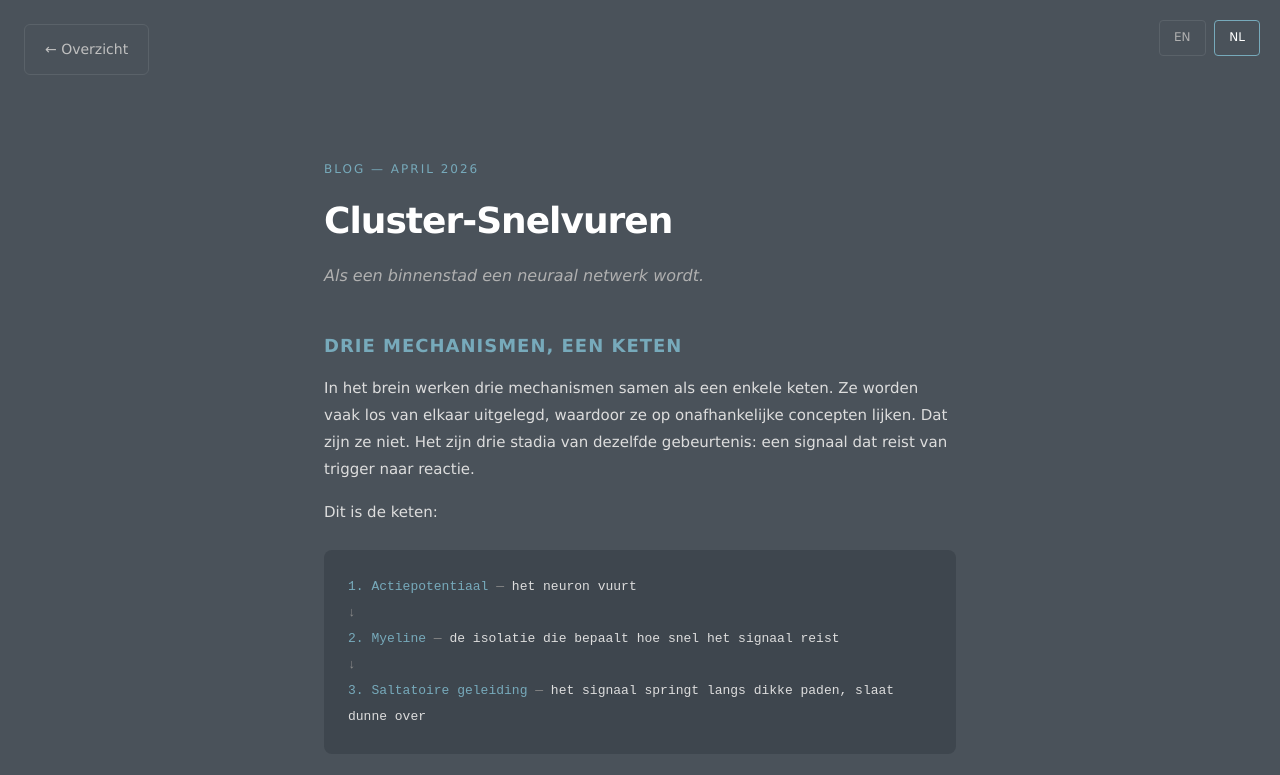
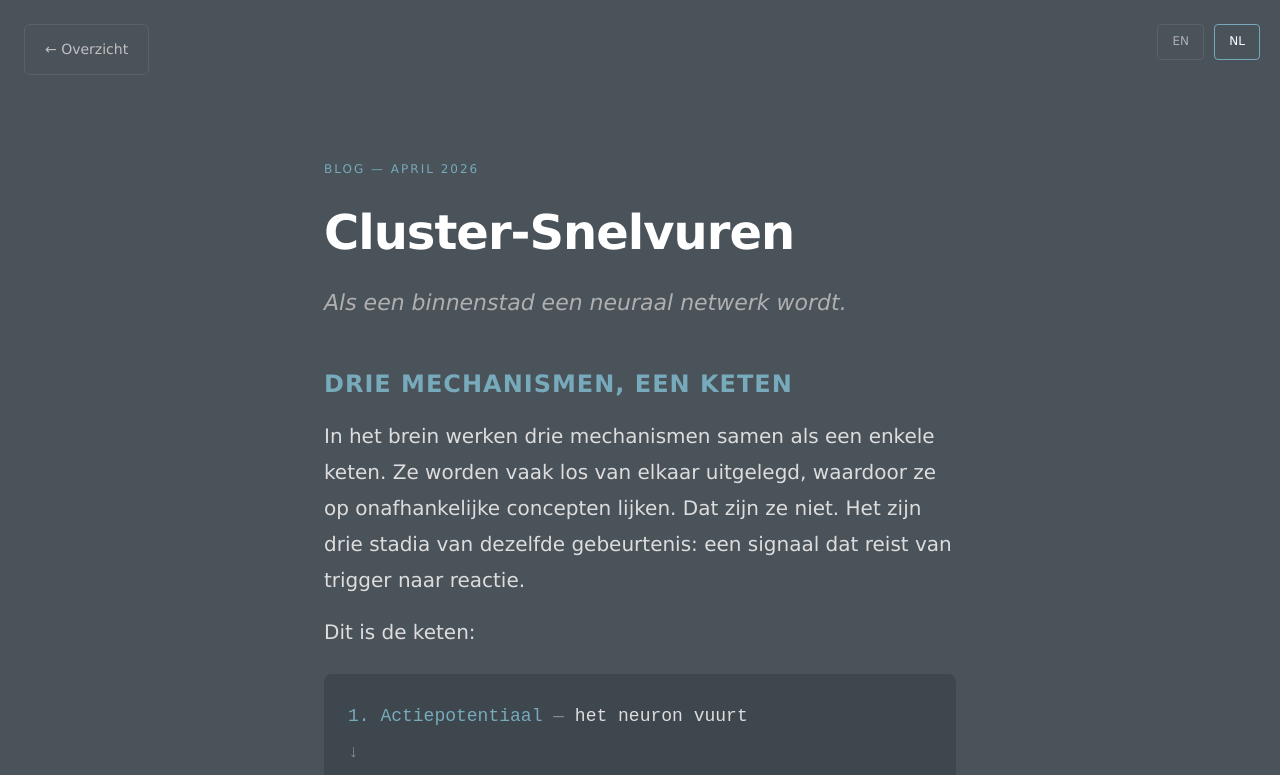
Before and after one commit to martijnaslander/life-lens-system, a plain HTML site: page docs/blog/cluster-firing-nl.html in a window 1280 px wide. Shown: the top 775 px of the page. Drawn offline with Linux system fonts and the light colour scheme.

Commit message:
Increase font sizes on cluster-firing blog (EN+NL) for readability
Body 15→20px, h1 36→48px, h2 18→24px, subtitle 16→22px,
tables 14→18px, diagrams 13→18px.

Co-Authored-By: Claude Opus 4.6 (1M context) <noreply@anthropic.com>

```diff
--- a/docs/blog/cluster-firing-nl.html
+++ b/docs/blog/cluster-firing-nl.html
@@ -27,20 +27,20 @@
 </script>
 <style>
 * { margin: 0; padding: 0; box-sizing: border-box; }
-body { font-family: Verdana, system-ui, Helvetica, sans-serif; background: #4a525a; color: #eee; line-height: 1.8; font-size: 15px; }
+body { font-family: Verdana, system-ui, Helvetica, sans-serif; background: #4a525a; color: #eee; line-height: 1.8; font-size: 20px; }
 a { color: #eee; text-decoration: none; border-bottom: 1px solid #777; padding-bottom: 1px; }
 a:hover { color: #fff; background-color: #606870; border-color: #606870; }
 .back { display: inline-block; padding: 12px 20px; font-size: 14px; color: #c0c0c0; border: 1px solid #5a6269; border-radius: 6px; margin: 24px; }
 .back:hover { color: #fff; border-color: #7ab; background: none; }
 .content { max-width: 680px; margin: 0 auto; padding: 60px 24px 40px; }
 .topic-label { font-size: 12px; color: #7ab; text-transform: uppercase; letter-spacing: 2px; margin-bottom: 8px; }
-h1 { font-size: 36px; color: #fff; letter-spacing: -1px; margin-bottom: 8px; }
-.subtitle { font-size: 16px; color: #b0b0b0; margin-bottom: 40px; font-style: italic; }
-h2 { font-size: 18px; color: #7ab; text-transform: uppercase; letter-spacing: 1px; margin-top: 40px; margin-bottom: 12px; }
+h1 { font-size: 48px; color: #fff; letter-spacing: -1px; margin-bottom: 8px; }
+.subtitle { font-size: 22px; color: #b0b0b0; margin-bottom: 40px; font-style: italic; }
+h2 { font-size: 24px; color: #7ab; text-transform: uppercase; letter-spacing: 1px; margin-top: 40px; margin-bottom: 12px; }
 p { margin-bottom: 16px; color: #ddd; }
 .highlight { background: #3e464e; border-left: 3px solid #7ab; padding: 16px 20px; margin: 24px 0; border-radius: 0 6px 6px 0; }
 .highlight p { margin-bottom: 0; color: #eee; }
-table { width: 100%; border-collapse: collapse; margin: 20px 0; font-size: 14px; }
+table { width: 100%; border-collapse: collapse; margin: 20px 0; font-size: 18px; }
 th { text-align: left; color: #7ab; padding: 8px 12px; border-bottom: 2px solid #5a6269; font-size: 12px; text-transform: uppercase; letter-spacing: 1px; }
 td { padding: 6px 12px; border-bottom: 1px solid #3e464e; color: #ddd; }
 tr:hover td { background: #3e464e; }
@@ -49,7 +49,7 @@ tr:hover td { background: #3e464e; }
 .lang-toggle a { display: inline-block; padding: 6px 14px; font-size: 12px; color: #b0b0b0; border: 1px solid #5a6269; border-radius: 4px; margin-left: 4px; border-bottom: 1px solid #5a6269; }
 .lang-toggle a:hover { color: #fff; border-color: #7ab; background: none; }
 .lang-toggle a.active { color: #fff; border-color: #7ab; }
-.diagram { background: #3e464e; padding: 24px; border-radius: 8px; margin: 24px 0; font-family: monospace; font-size: 13px; line-height: 2; color: #ddd; }
+.diagram { background: #3e464e; padding: 24px; border-radius: 8px; margin: 24px 0; font-family: monospace; font-size: 18px; line-height: 2; color: #ddd; }
 .diagram .label { color: #7ab; }
 .diagram .arrow { color: #888; }
 .nav-footer { max-width: 680px; margin: 0 auto; padding: 40px 24px 60px; display: flex; justify-content: space-between; align-items: center; border-top: 1px solid #5a6269; }
```
Also changed, not shown: docs/blog/cluster-firing.html (+6 -6 lines).
